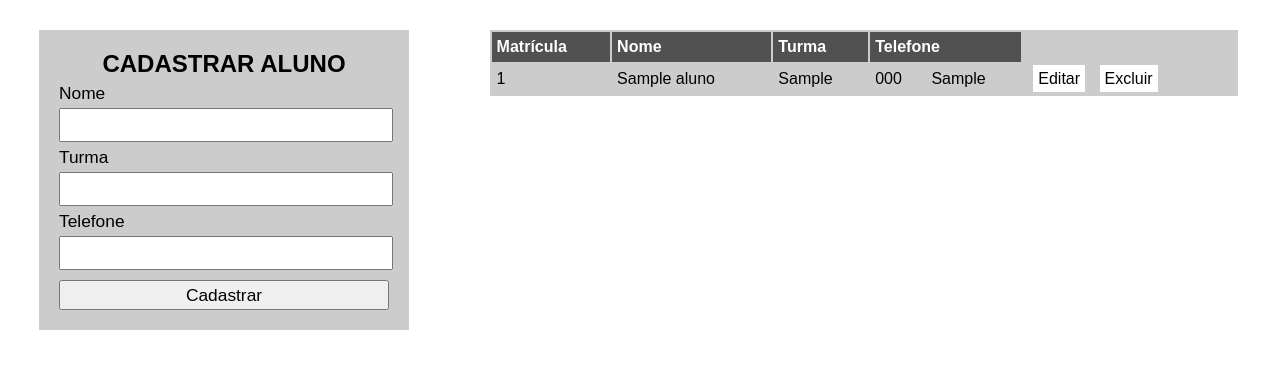
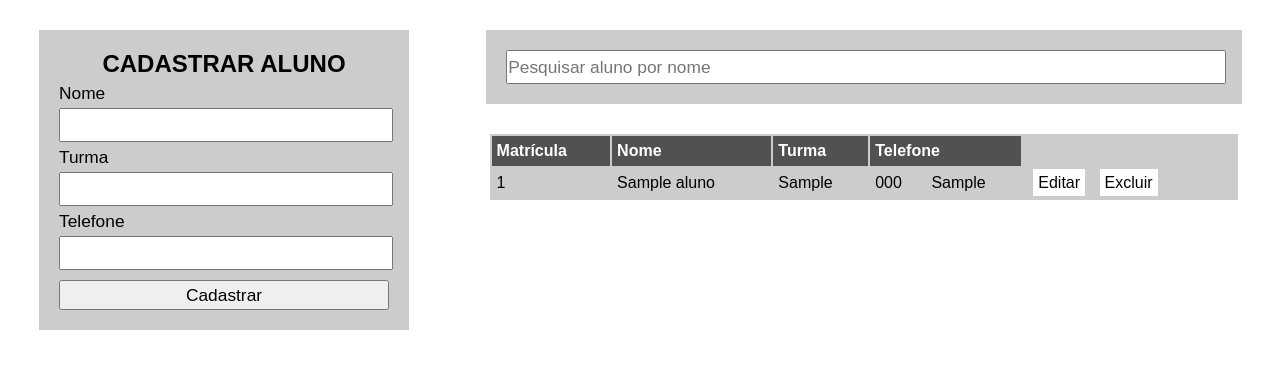
Before and after one commit to GusTaVp-coder/PDO_Atividade, a PHP site: page / in a window 1280 px wide. Shown: the top 369 px of the page. Run offline with PHP 8.4, Linux system fonts and the light colour scheme; tables that the repository leaves empty or names only in its code hold one stand-in row (values such as "Sample post").

Commit message:
pequenas mudanças

```diff
--- a/classe-aluno.php
+++ b/classe-aluno.php
@@ -21,6 +21,18 @@ Class Aluno{
     {
         $res = array();
         $cmd = $this->pdo->query("SELECT * FROM aluno ORDER BY turma");
+
+        $res = $cmd->fetchAll(PDO::FETCH_ASSOC);
+        return $res;
+    }
+
+    //BUSCAR DADOS POR NOME
+    public function buscarDadosPorNome($nome)
+        {
+        $res = array();
+        $cmd = $this->pdo->prepare("SELECT * FROM aluno WHERE turma = :n");
+        $cmd->bindValue(":n", $nome);
+        $cmd->execute();
 
         $res = $cmd->fetchAll(PDO::FETCH_ASSOC);
         return $res;
--- a/estilo.css
+++ b/estilo.css
@@ -71,3 +71,7 @@ h4{
     float: left;
     line-height: 40px;
 }
+form#formT{
+    width: 86%;
+    margin: 30px auto;
+}
--- a/index.php
+++ b/index.php
@@ -104,6 +104,9 @@ $a = new Aluno("escola", "localhost", "root", "");
         </form>
     </section>
     <section id="direita">
+        <form action="POST" id="formT">
+            <input type="text" name="Pnome" placeholder="Pesquisar aluno por nome">
+        </form>
         <table>
             <tr id="titulo">
                 <td>Matrícula</td>
@@ -130,7 +133,6 @@ $a = new Aluno("escola", "localhost", "root", "");
                     <?php
                     echo "</tr>";
                 }
-
             }
             else
             {
```
